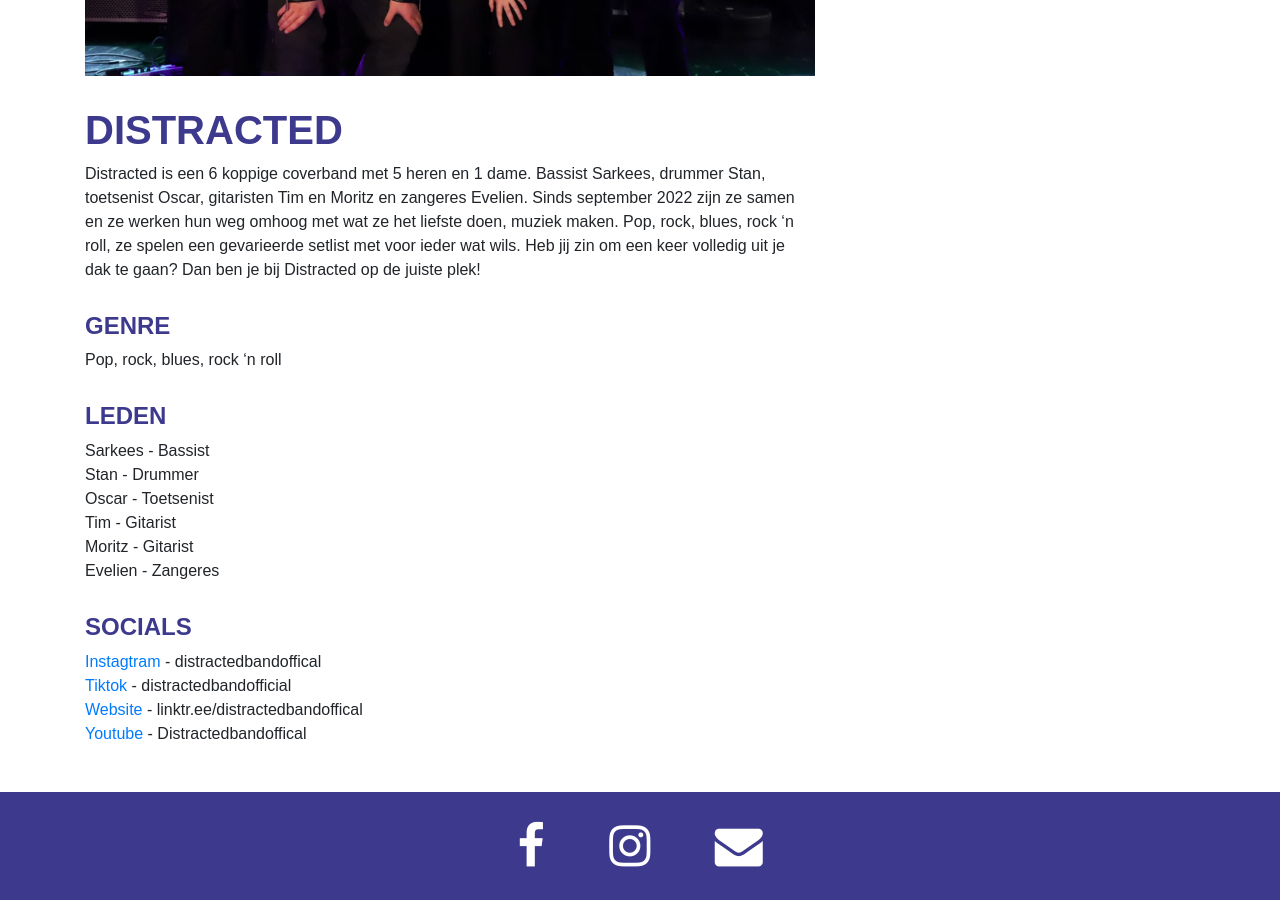
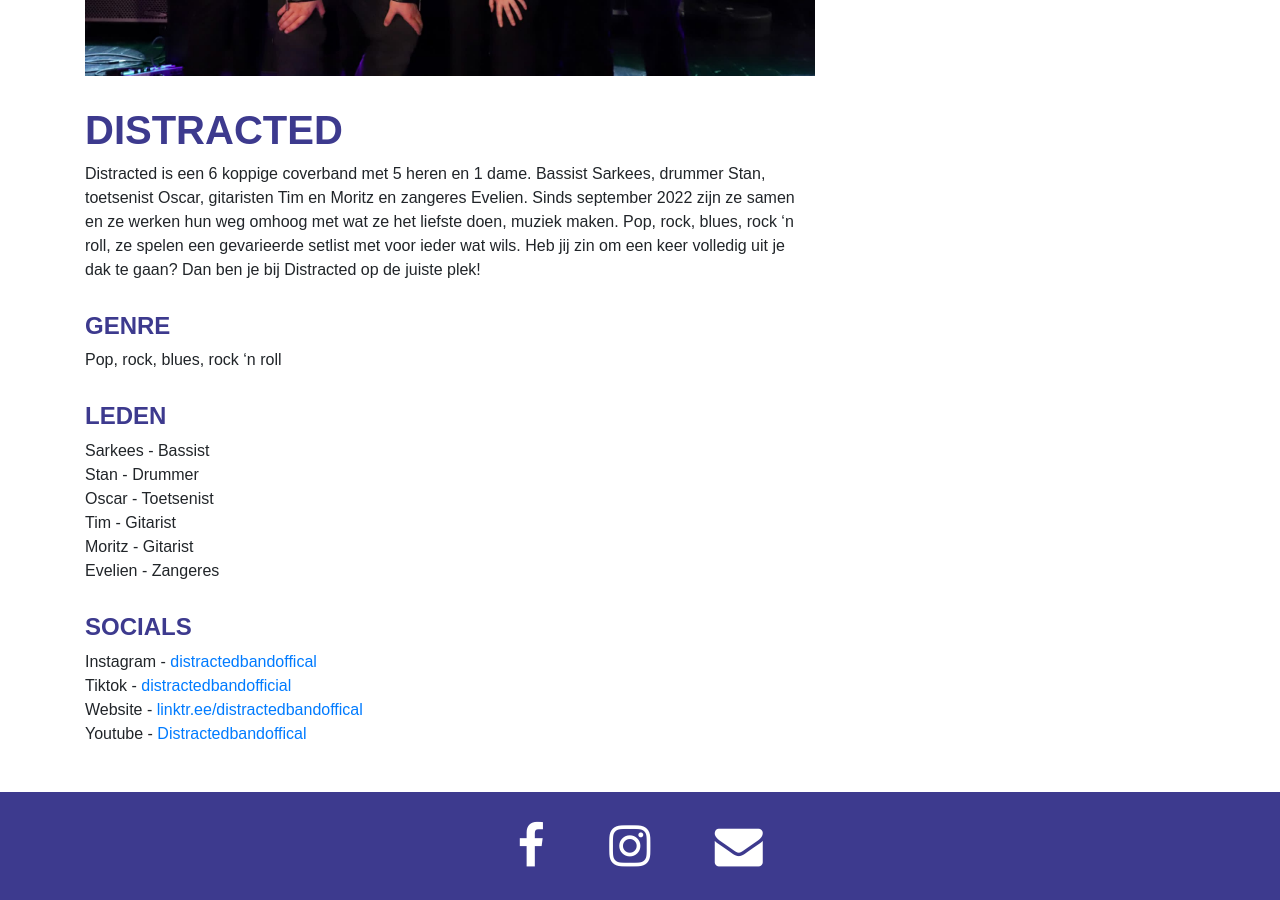
Before and after one commit to sneeuwpop-festival/sneeuwpop.nl, a Jekyll site: the page built from distracted.md, in a window 1280 px wide and 900 px high, scrolled down 1352 px. Built offline with Jekyll 4.4.1, drawn with Linux system fonts in a browser that asks for light colours.

Commit message:
Update distracted.md

```diff
--- a/distracted.md
+++ b/distracted.md
@@ -19,14 +19,14 @@ members:
 genre: Pop, rock, blues, rock ‘n roll
 
 socials:
-  - name: <a href="https://www.instagram.com/distractedbandofficial/">Instagtram</a>
-    role: distractedbandoffical
-  - name: <a href="https://www.tiktok.com/@distractedbandofficial">Tiktok</a>
-    role: distractedbandofficial
-  - name: <a href="https://linktr.ee/distractedbandofficial?utm_source=linktree_admin_share">Website</a>
-    role: linktr.ee/distractedbandoffical
-  - name: <a href="https://www.youtube.com/@Distractedbandofficial">Youtube</a>
-    role: Distractedbandoffical
+  - name: Instagram
+    role: <a href="https://www.instagram.com/distractedbandofficial/">distractedbandoffical</a>
+  - name: Tiktok
+    role: <a href="https://www.tiktok.com/@distractedbandofficial">distractedbandofficial</a>
+  - name: Website
+    role: <a href="https://linktr.ee/distractedbandofficial?utm_source=linktree_admin_share">linktr.ee/distractedbandoffical</a>
+  - name: Youtube
+    role: <a href="https://www.youtube.com/@Distractedbandofficial">Distractedbandoffical</a>
 
 ---
 
```
